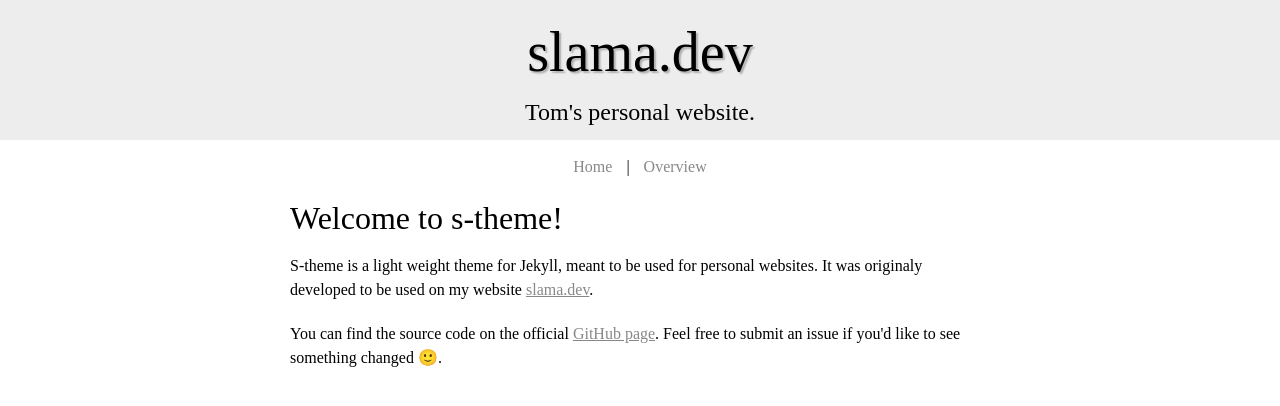
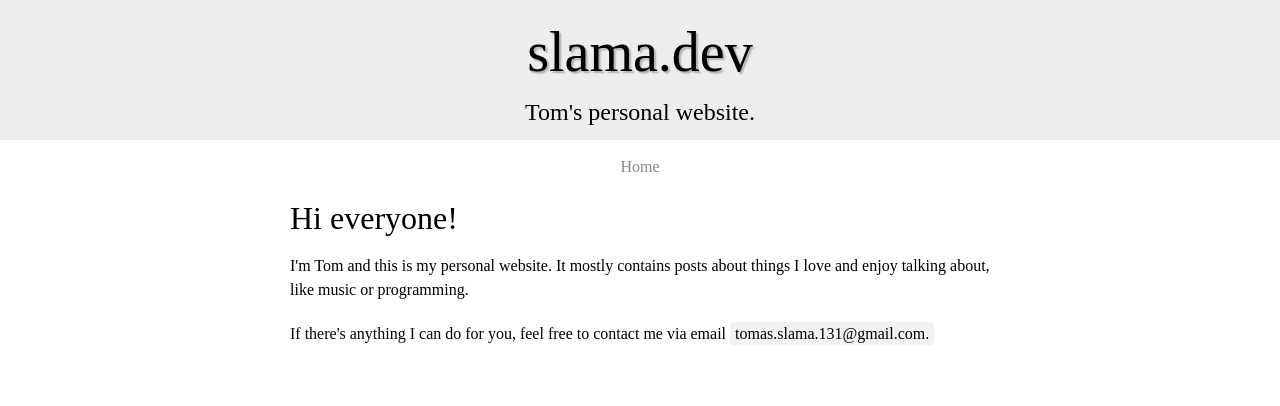
Before and after one commit to xiaoxiae/slama.dev, a Jekyll site: the page built from index.html, in a window 1280 px wide. Shown: the top 406 px of the page. Built offline with Jekyll 4.4.1, drawn with Linux system fonts in a browser that asks for light colours; some web fonts are replaced.

Commit message:
change the repository from jekyll theme to personal website

```diff
--- a/index.html
+++ b/index.html
@@ -3,13 +3,9 @@ title: Home
 layout: default
 ---
 
-<h1>Welcome to s-theme!</h1>
-<p>
-S-theme is a light weight theme for Jekyll, meant to be used for personal websites.
-It was originaly developed to be used on my website <a href="https://slama.dev/">slama.dev</a>.
-</p>
+<h1>Hi everyone!</h1>
 
-<p>
-You can find the source code on the official <a href="https://github.com/xiaoxiae/s-theme">GitHub page</a>.
-Feel free to submit an issue if you'd like to see something changed 🙂.
-</p>
+<p>I'm Tom and this is my personal website.
+It mostly contains posts about things I love and enjoy talking about, like music or programming.</p>
+
+<p>If there's anything I can do for you, feel free to contact me via email <code class="highlighter-rouge">tomas.slama.131@gmail.com.</code></p>
```
Also changed, not shown: overview.md (deleted, +0 -42 lines), README.md, s-theme.gemspec, 1 other file.
